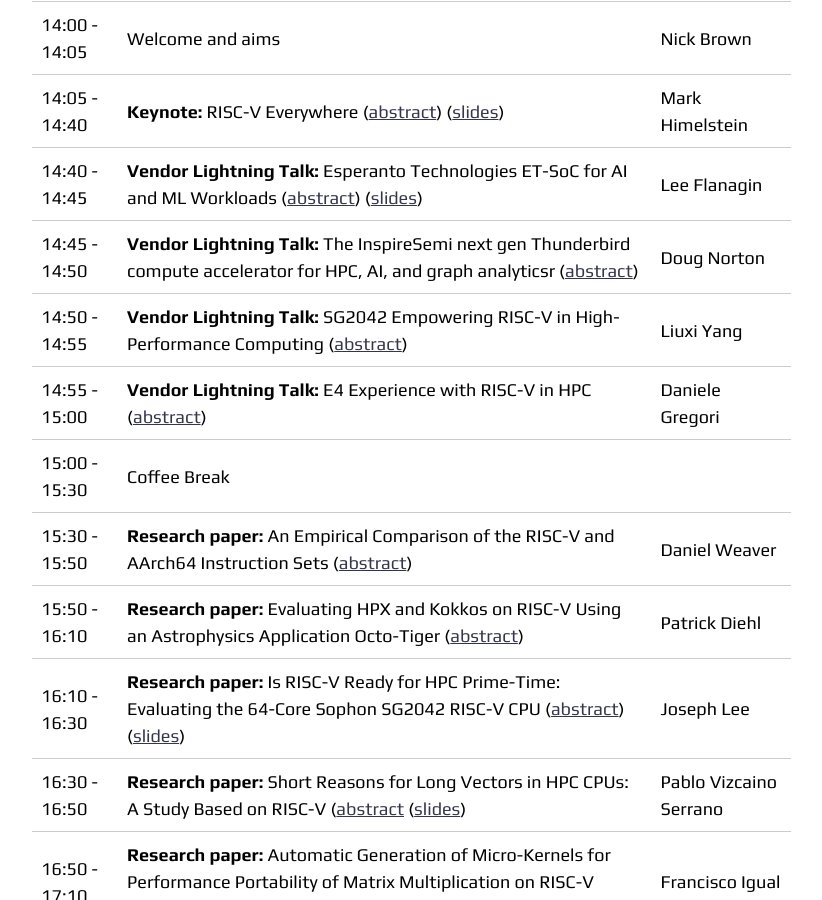
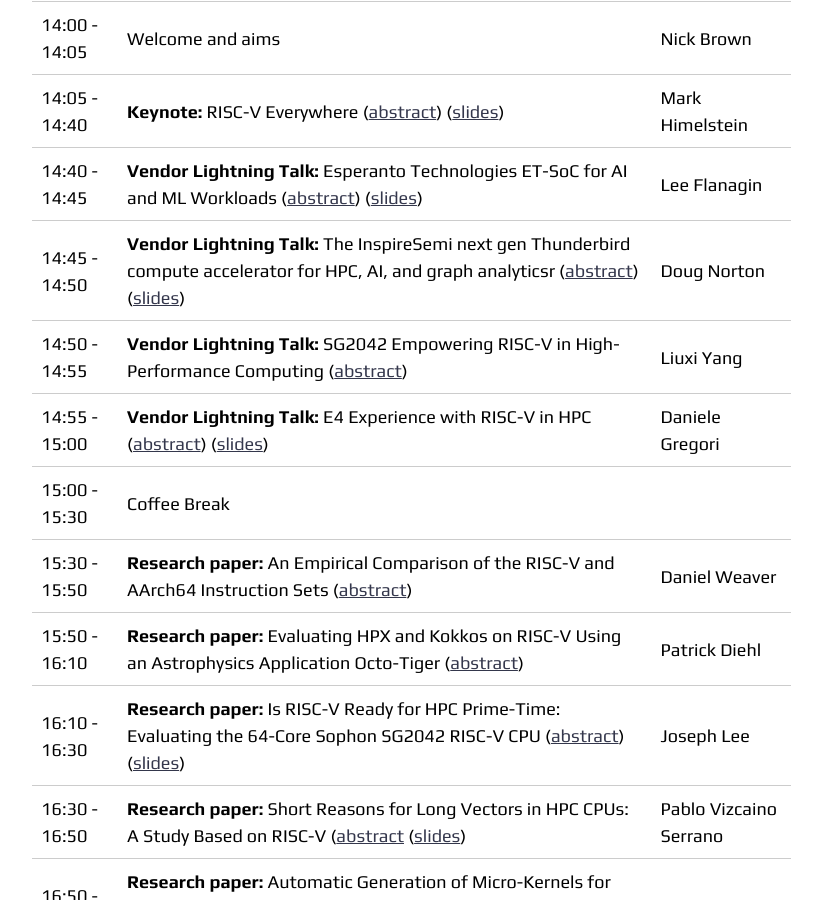
Before and after one commit to RISCVtestbed/riscvtestbed.github.io, a Jekyll site: the page built from _community/sc23-workshop.md, in a window 1280 px wide and 900 px high, scrolled down 960 px. Shown: the whole window, without its empty margins (343-1165 px from the left). Built offline with Jekyll 4.4.1, drawn with Linux system fonts in a browser that asks for light colours; nearby versions of some CDN libraries.

Commit message:
Update sc23-workshop.md

```diff
--- a/_community/sc23-workshop.md
+++ b/_community/sc23-workshop.md
@@ -17,9 +17,9 @@ The goal of this workshop is to continue building the community of RISC-V in HPC
 | 14:00 - 14:05 | Welcome and aims | Nick Brown |
 | 14:05 - 14:40 | **Keynote:** RISC-V Everywhere ([abstract](https://sc23.supercomputing.org/presentation/?id=misc246&sess=sess455)) ([slides](https://github.com/RISCVtestbed/riscvtestbed.github.io/blob/main/assets/files/sc23/SC2023_keynote.pdf))| Mark Himelstein |
 | 14:40 - 14:45 | **Vendor Lightning Talk:** Esperanto Technologies ET-SoC for AI and ML Workloads ([abstract](https://sc23.supercomputing.org/presentation/?id=misc247&sess=sess455)) ([slides](https://github.com/RISCVtestbed/riscvtestbed.github.io/blob/main/assets/files/sc23/Esperanto%20SC%202023_final.pdf))| Lee Flanagin |
-| 14:45 - 14:50 | **Vendor Lightning Talk:** The InspireSemi next gen Thunderbird compute accelerator for HPC, AI, and graph analyticsr ([abstract](https://sc23.supercomputing.org/presentation/?id=misc248&sess=sess455)) | Doug Norton |
+| 14:45 - 14:50 | **Vendor Lightning Talk:** The InspireSemi next gen Thunderbird compute accelerator for HPC, AI, and graph analyticsr ([abstract](https://sc23.supercomputing.org/presentation/?id=misc248&sess=sess455)) ([slides](https://github.com/RISCVtestbed/riscvtestbed.github.io/blob/main/assets/files/sc23/InspireSemi-SC23-RISC-V-workshop.pdf)) | Doug Norton |
 | 14:50 - 14:55 | **Vendor Lightning Talk:** SG2042 Empowering RISC-V in High-Performance Computing ([abstract](https://sc23.supercomputing.org/presentation/?id=misc250&sess=sess455))| Liuxi Yang |
-| 14:55 - 15:00 | **Vendor Lightning Talk:** E4 Experience with RISC-V in HPC ([abstract](https://sc23.supercomputing.org/presentation/?id=misc252&sess=sess455)) | Daniele Gregori |
+| 14:55 - 15:00 | **Vendor Lightning Talk:** E4 Experience with RISC-V in HPC ([abstract](https://sc23.supercomputing.org/presentation/?id=misc252&sess=sess455)) ([slides](https://github.com/RISCVtestbed/riscvtestbed.github.io/blob/main/assets/files/sc23/E4_SC_2023-V0.6.pdf)) | Daniele Gregori |
 | 15:00 - 15:30 | Coffee Break | |
 | 15:30 - 15:50 | **Research paper:** An Empirical Comparison of the RISC-V and AArch64 Instruction Sets ([abstract](https://sc23.supercomputing.org/presentation/?id=ws_risc109&sess=sess455))| Daniel Weaver |
 | 15:50 - 16:10 | **Research paper:** Evaluating HPX and Kokkos on RISC-V Using an Astrophysics Application Octo-Tiger ([abstract](https://sc23.supercomputing.org/presentation/?id=ws_risc102&sess=sess455)) | Patrick Diehl |
```
